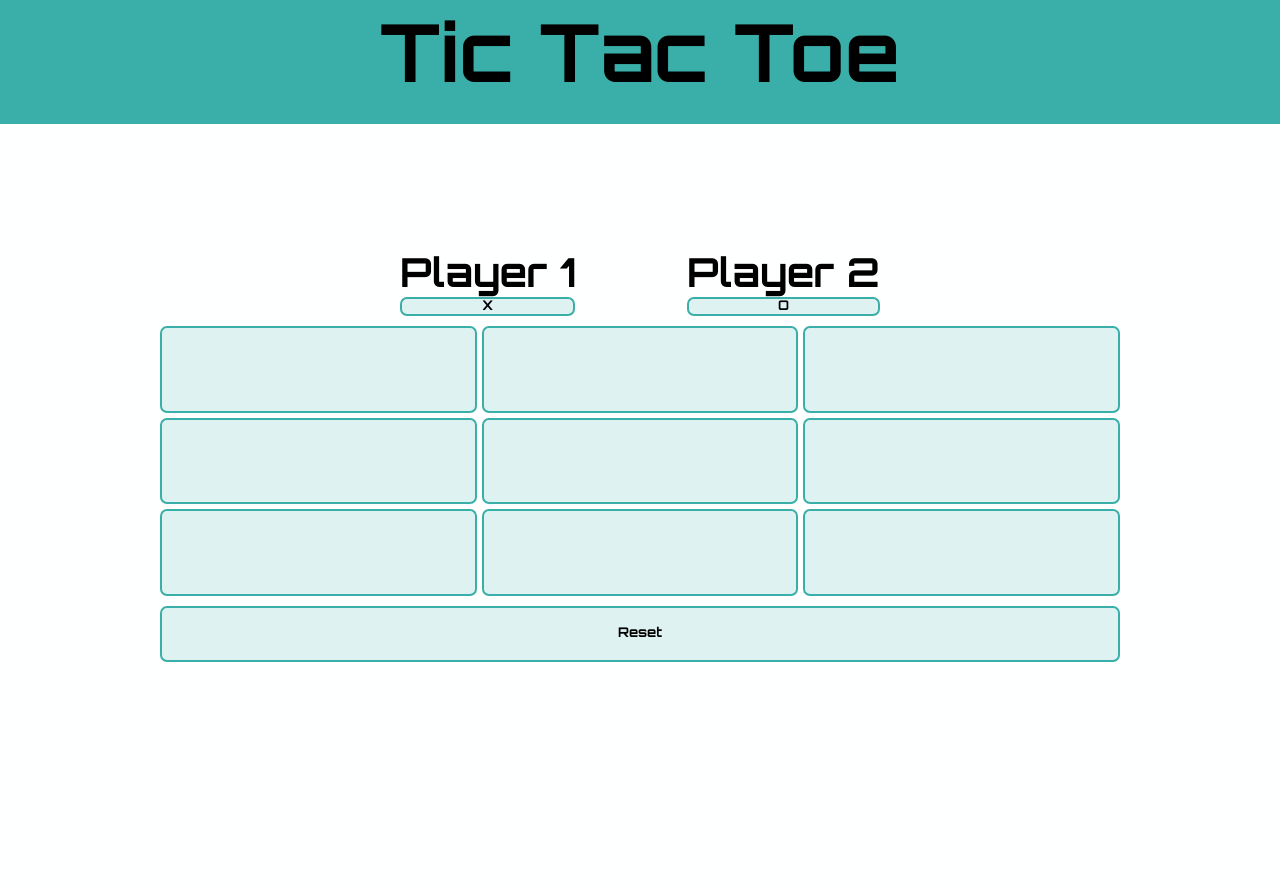
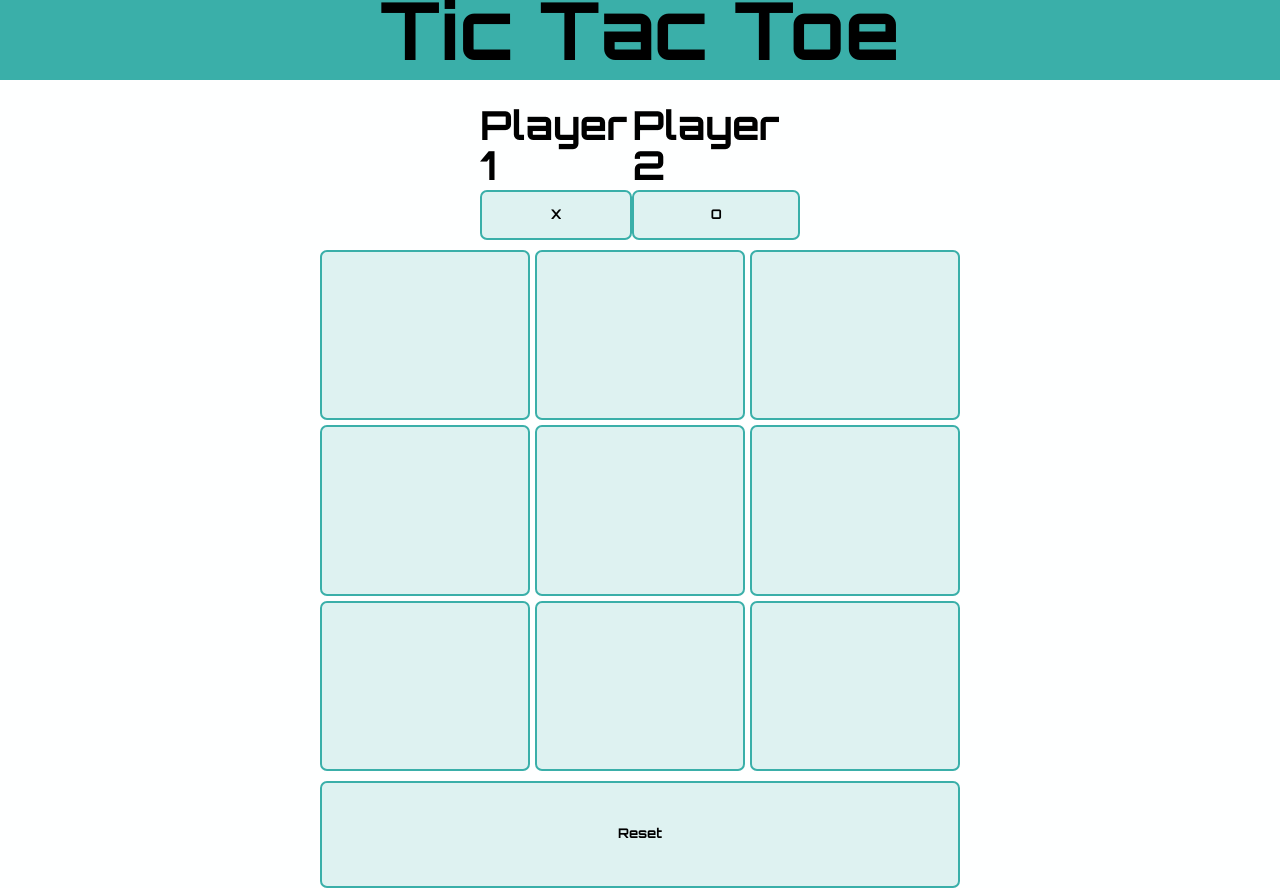
Before and after one commit to ejcanoy/tictactoe, a website: page index.html in a window 1280 px wide. Before the commit the page ends 800 px from the top, so only its background shows below. Drawn offline with Linux system fonts and the light colour scheme.

Commit message:
fixed button size

```diff
--- a/styles.css
+++ b/styles.css
@@ -29,6 +29,10 @@ p {
     justify-content: center;
 }
 
+.player-options-container button {
+    height: 50px;
+}
+
 header {
     display: flex;
     justify-content: center;
@@ -46,7 +50,7 @@ header {
 
 .tic-tac-toe-container {
     display: grid;
-    width: 75%;
+    width: 50%;
     height: 75%;
     justify-self: center;
     grid-template-rows: 1fr 5fr 1fr;
```
